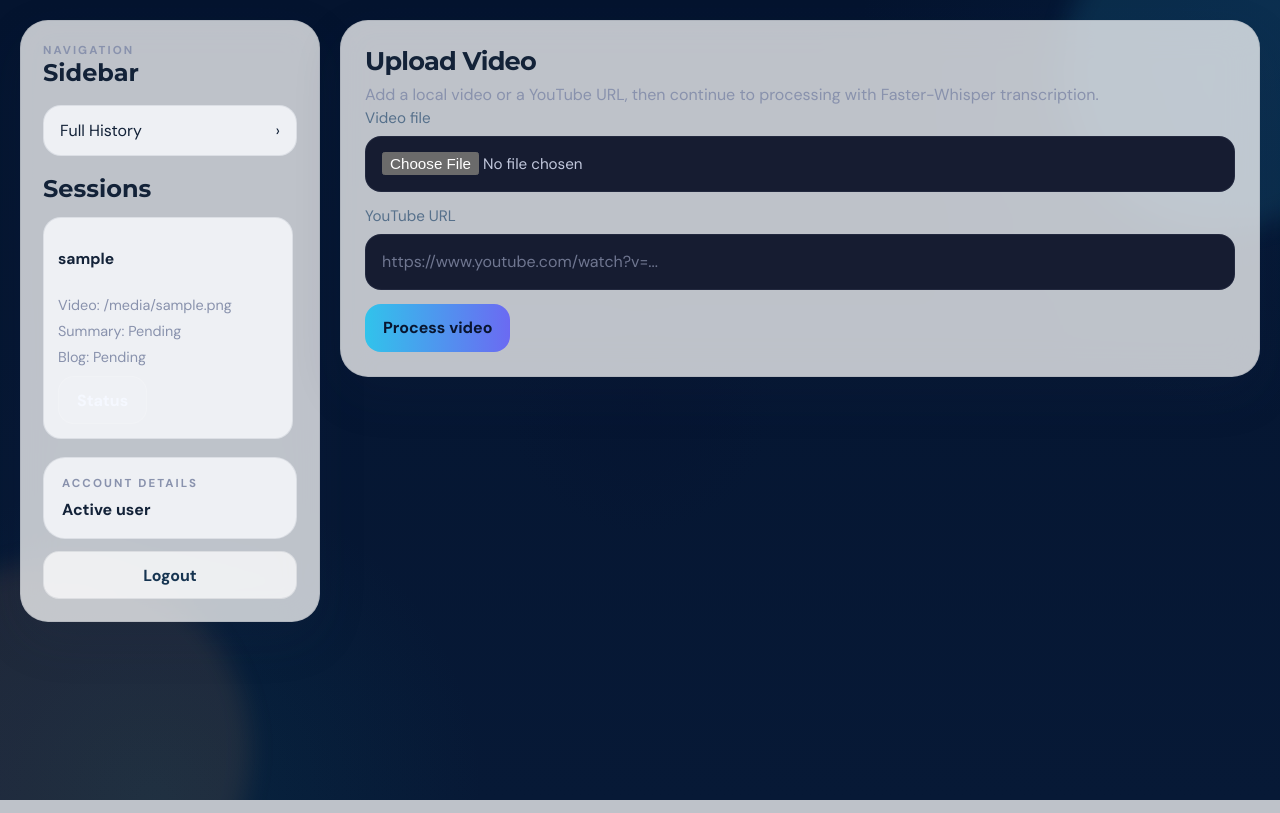
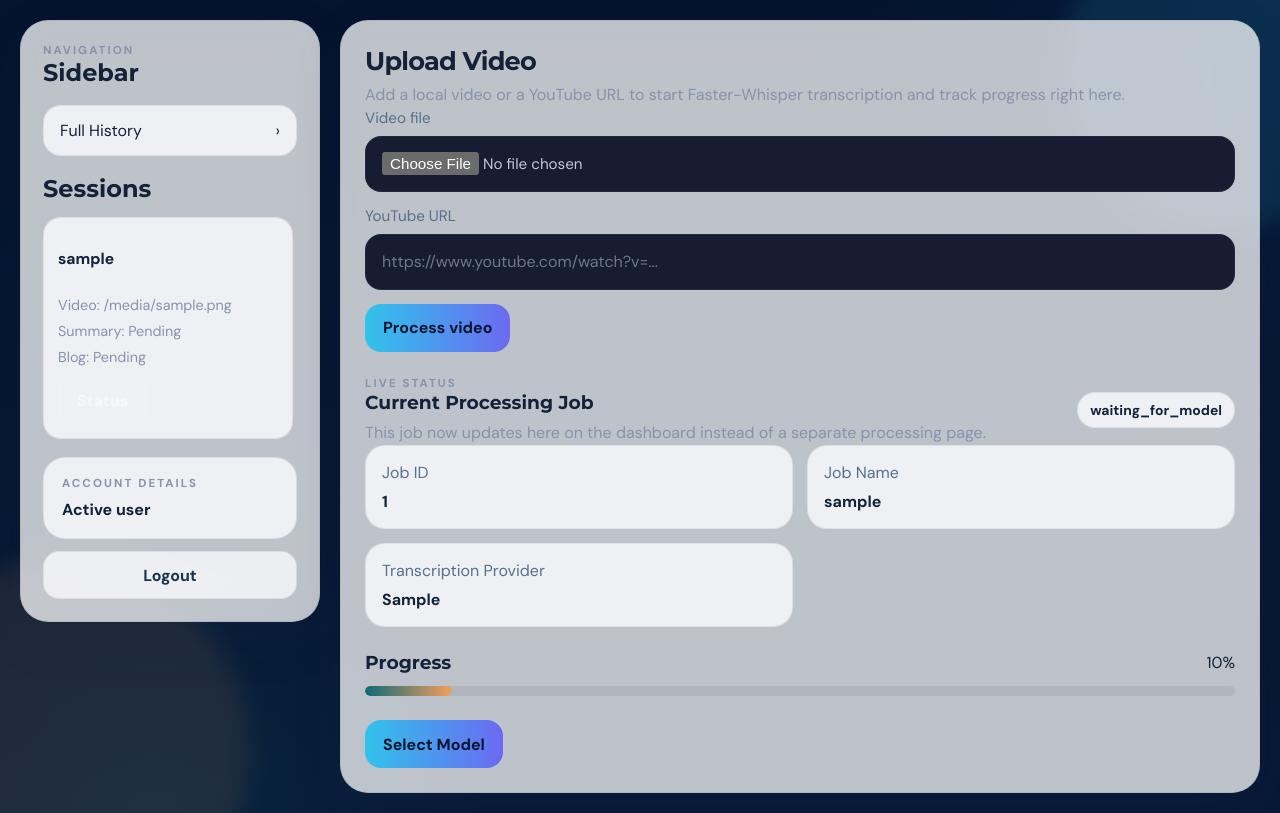
Before and after one commit to varad42/AIVTOBS, a Flask app: template templates/dashboard.html in a window 1280 px wide. Run offline with Flask 3, Linux system fonts and the light colour scheme; the template is opened without the code that fills it: most values are stand-ins (such as "Sample title", 1, 10 or a date in 2020).

Commit message:
removed timmings

```diff
--- a/app.py
+++ b/app.py
@@ -2,7 +2,7 @@ from dotenv import load_dotenv
 load_dotenv()
 import threading
 import os
-from flask import Flask, render_template, session, redirect
+from flask import Flask, render_template, session, redirect, request
 from config import SECRET_KEY
 from modules.model_select import model_bp
 from modules.blog import blog_bp
@@ -48,13 +48,56 @@ def create_app():
         jobs = list(jobs_collection.find({"user": session["user"]}).sort("_id", -1).limit(8))
         summary_ready_count = sum(1 for job in jobs if job.get("summary_file"))
         blog_ready_count = sum(1 for job in jobs if job.get("blog_file"))
+        active_job_id = request.args.get("job_id")
+        active_job = None
+
+        if active_job_id:
+            active_job = jobs_collection.find_one(
+                {"user": session["user"], "job_id": active_job_id}
+            )
+
+        if active_job is None and jobs:
+            active_job = jobs[0]
+
+        progress_map = {
+            "uploading": 10,
+            "uploaded": 15,
+            "downloading": 20,
+            "extracting_audio": 40,
+            "transcribing": 60,
+            "waiting_for_model": 80,
+            "summarize_requested": 85,
+            "blog_requested": 90,
+            "summary_ready": 100,
+            "blog_ready": 100,
+        }
+        active_progress = progress_map.get(
+            active_job.get("status"),
+            5
+        ) if active_job else 0
+        auto_refresh_statuses = {
+            "uploading",
+            "uploaded",
+            "downloading",
+            "extracting_audio",
+            "transcribing",
+            "waiting_for_model",
+            "summarize_requested",
+            "blog_requested",
+        }
+        should_auto_refresh = bool(
+            active_job and active_job.get("status") in auto_refresh_statuses
+        )
 
         return render_template(
             "dashboard.html",
             show_login=False,
             jobs=jobs,
             summary_ready_count=summary_ready_count,
-            blog_ready_count=blog_ready_count
+            blog_ready_count=blog_ready_count,
+            active_job=active_job,
+            active_progress=active_progress,
+            should_auto_refresh=should_auto_refresh
         )
 
     @app.route("/logout")
--- a/modules/blog.py
+++ b/modules/blog.py
@@ -170,7 +170,7 @@ def generate_blog_for_job(job_id):
         }
     )
 
-    return redirect(f"/processing/{job_id}")
+    return redirect(f"/dashboard?job_id={job_id}")
 
 
 @blog_bp.route("/download_blog/<job_id>")
--- a/modules/model_select.py
+++ b/modules/model_select.py
@@ -182,7 +182,7 @@ def select_model(job_id):
             }
         )
 
-        return redirect(f"/processing/{job_id}")
+        return redirect(f"/dashboard?job_id={job_id}")
 
     return render_template(
         "select_model.html",
--- a/modules/upload.py
+++ b/modules/upload.py
@@ -113,7 +113,7 @@ def upload():
             if duplicate_job:
                 print(f"Duplicate local upload detected, reusing job {duplicate_job['job_id']}")
                 flash("A recent job for this file already exists. Reusing that job instead of starting a duplicate.", "info")
-                return redirect(f"/processing/{duplicate_job['job_id']}")
+                return redirect(f"/dashboard?job_id={duplicate_job['job_id']}")
 
             placeholder_job = {
                 "job_id": job_id,
@@ -163,7 +163,7 @@ def upload():
             if duplicate_job:
                 print(f"Duplicate YouTube job detected, reusing job {duplicate_job['job_id']}")
                 flash("A recent job for this URL already exists. Reusing that job instead of starting a duplicate.", "info")
-                return redirect(f"/processing/{duplicate_job['job_id']}")
+                return redirect(f"/dashboard?job_id={duplicate_job['job_id']}")
 
         else:
             print("Upload failed: no video file or YouTube URL provided")
@@ -191,5 +191,5 @@ def upload():
             jobs_collection.insert_one(job_data)
             print(f"Job created: {job_id} ({job_slug})")
 
-        return redirect(f"/processing/{job_id}")
+        return redirect(f"/dashboard?job_id={job_id}")
     return redirect("/dashboard")
--- a/templates/dashboard.html
+++ b/templates/dashboard.html
@@ -3,6 +3,9 @@
 {% block title %}Dashboard | AI Video Studio{% endblock %}
 
 {% block content %}
+{% if should_auto_refresh %}
+<meta http-equiv="refresh" content="3">
+{% endif %}
 <div class="dashboard-stage">
 <section class="dashboard-shell {% if show_login %}login-locked{% endif %}">
     <aside class="dashboard-sidebar panel" id="dashboardSidebar">
@@ -35,7 +38,7 @@
                     <span>Blog: {% if job.get("blog_file") %}Generated{% else %}Pending{% endif %}</span>
                 </div>
                 <div class="history-mini-actions">
-                    <a href="/processing/{{ job.job_id }}" class="mini-link">Status</a>
+                    <a href="/dashboard?job_id={{ job.job_id }}" class="mini-link">Status</a>
                     {% if job.get("summary_file") %}
                     <a href="/summary/{{ job.job_id }}" class="mini-link">Summary</a>
                     {% endif %}
@@ -63,7 +66,7 @@
             <div class="section-header">
                 <div>
                     <h2 class="section-title">Upload Video</h2>
-                    <p class="section-subtitle">Add a local video or a YouTube URL, then continue to processing with Faster-Whisper transcription.</p>
+                    <p class="section-subtitle">Add a local video or a YouTube URL to start Faster-Whisper transcription and track progress right here.</p>
                 </div>
             </div>
 
@@ -84,6 +87,64 @@
                     <button type="submit" class="btn-primary" id="dashboardUploadButton">Process video</button>
                 </div>
             </form>
+
+            {% if active_job %}
+            <div style="margin-top: 24px;">
+                <div class="section-header">
+                    <div>
+                        <p class="auth-eyebrow">Live status</p>
+                        <h3 class="card-title" style="margin-bottom: 6px;">Current Processing Job</h3>
+                        <p class="section-subtitle">This job now updates here on the dashboard instead of a separate processing page.</p>
+                    </div>
+                    <span class="status-pill">{{ active_job.status }}</span>
+                </div>
+
+                <div class="metric-list">
+                    <div class="metric">
+                        <span>Job ID</span>
+                        <strong>{{ active_job.job_id }}</strong>
+                    </div>
+                    <div class="metric">
+                        <span>Job Name</span>
+                        <strong>{{ active_job.get("job_slug", active_job.job_id) }}</strong>
+                    </div>
+                    <div class="metric">
+                        <span>Transcription Provider</span>
+                        <strong>{{ active_job.get("transcription_provider", "whisper") }}</strong>
+                    </div>
+                </div>
+
+                <div style="margin-top: 24px;">
+                    <div class="section-header" style="margin-bottom: 12px;">
+                        <h3 class="card-title">Progress</h3>
+                        <span>{{ active_progress }}%</span>
+                    </div>
+                    <div class="pill-progress">
+                        <span style="width: {{ active_progress }}%;"></span>
+                    </div>
+                </div>
+
+                <div class="action-row" style="margin-top: 24px;">
+                    {% if active_job.status == "waiting_for_model" %}
+                    <a class="btn-primary" href="/select_model/{{ active_job.job_id }}">Select Model</a>
+                    {% endif %}
+
+                    {% if active_job.get("summary_file") %}
+                    <a class="btn-secondary" href="/summary/{{ active_job.job_id }}">View Summary</a>
+                    <a class="btn-ghost" href="/download_summary/{{ active_job.job_id }}">Download Summary</a>
+                    {% endif %}
+
+                    {% if active_job.get("summary_file") and not active_job.get("blog_file") and active_job.status != "blog_requested" %}
+                    <a class="btn-secondary" href="/generate_blog/{{ active_job.job_id }}">Generate Blog</a>
+                    {% endif %}
+
+                    {% if active_job.get("blog_file") %}
+                    <a class="btn-secondary" href="/blog/{{ active_job.job_id }}">View Blog</a>
+                    <a class="btn-ghost" href="/download_blog/{{ active_job.job_id }}">Download Blog</a>
+                    {% endif %}
+                </div>
+            </div>
+            {% endif %}
         </section>
     </div>
 </section>
--- a/templates/select_model.html
+++ b/templates/select_model.html
@@ -42,7 +42,7 @@
 
             <div class="button-row">
                 <button type="submit" class="btn-primary">Generate Summary</button>
-                <a href="/processing/{{ job.job_id }}" class="btn-secondary">Back to processing</a>
+                <a href="/dashboard?job_id={{ job.job_id }}" class="btn-secondary">Back to dashboard</a>
             </div>
         </form>
     </div>
--- a/templates/summary.html
+++ b/templates/summary.html
@@ -33,7 +33,7 @@
     <div class="action-row" style="margin-top: 28px;">
         <a class="btn-primary" href="/download_summary/{{ job_id }}">Download Summary</a>
         <a class="btn-secondary" href="/generate_blog/{{ job_id }}">Generate Blog</a>
-        <a class="btn-secondary" href="/processing/{{ job_id }}">Processing</a>
+        <a class="btn-secondary" href="/dashboard?job_id={{ job_id }}">Dashboard</a>
         <a class="btn-ghost" href="/history">History</a>
     </div>
 </section>
```
Also changed, not shown: modules/processing.py (+2 -24 lines), templates/processing.html (deleted, +0 -85 lines).
